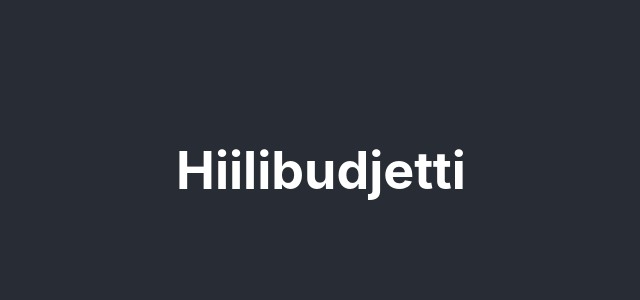
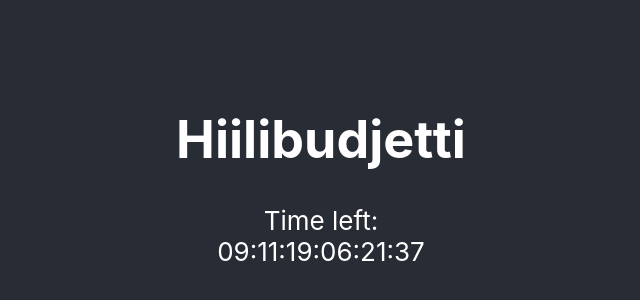
Before and after one commit to keke5000/hiilari, a React (Create React App) app in the folder frontend/: page / in a window 1280 px wide. Shown: the part 230-530 px from the top of the page, without its empty margins (319-959 px from the left). Built offline with nearby package versions, Linux system fonts and the light colour scheme.

Commit message:
Add working countdown clock

```diff
--- a/frontend/src/App.js
+++ b/frontend/src/App.js
@@ -1,5 +1,6 @@
 import React, { Component } from 'react';
 import './App.css';
+import Countdown from './components/Countdown';
 
 class App extends Component {
   render() {
@@ -9,6 +10,7 @@ class App extends Component {
           <h1>
             Hiilibudjetti
           </h1>
+          <Countdown />
         </header>
       </div>
     );
--- /dev/null
+++ b/frontend/src/components/Countdown.js
@@ -0,0 +1,59 @@
+import React, { Component } from 'react';
+
+class Countdown extends Component {
+
+  constructor(props) {
+    super(props);
+    this.state = {
+      year: "00",
+      month: "00",
+      day: "00",
+      hour: "00",
+      minute: "00",
+      second: "00"
+    }
+  }
+
+  componentDidMount() {
+      this.callMe();
+  }
+
+  callMe = () => {
+      setInterval(() => {
+        let time = this.countTimeDifference();
+        let beginningOfTime = new Date(0);
+      this.setState({
+        year: time.getFullYear() - beginningOfTime.getFullYear(),
+        month: time.getMonth() + 1 - beginningOfTime.getMonth(),
+        day: time.getDate() - 1 - beginningOfTime.getDate(),
+        hour: time.getHours() - beginningOfTime.getHours(),
+        minute: time.getMinutes() - beginningOfTime.getMinutes(),
+        second: time.getSeconds() - beginningOfTime.getSeconds()
+        });
+      }, 100)
+  }
+
+  countTimeDifference = () => {
+      let timeNow = new Date();
+      let doomsDay = new Date(2029, 0, 1, 1, 1, 1, 1);
+      let milliSeconds = doomsDay.valueOf() - timeNow.valueOf();
+      return new Date(milliSeconds);
+  }
+
+    render() {
+        return (
+            <div>
+                Time left:
+                <br />
+                {this.state.year < 10 ? "0" + this.state.year : this.state.year}:
+                {this.state.month < 10 ? "0" + this.state.month : this.state.month}:
+                {this.state.day < 10 ? "0" + this.state.day : this.state.day}:
+                {this.state.hour < 10 ? "0" + this.state.hour : this.state.hour}:
+                {this.state.minute < 10 ? "0" + this.state.minute : this.state.minute}:
+                {this.state.second < 10 ? "0" + this.state.second : this.state.second}
+            </div>
+        );
+    }
+}
+
+export default Countdown;
```
